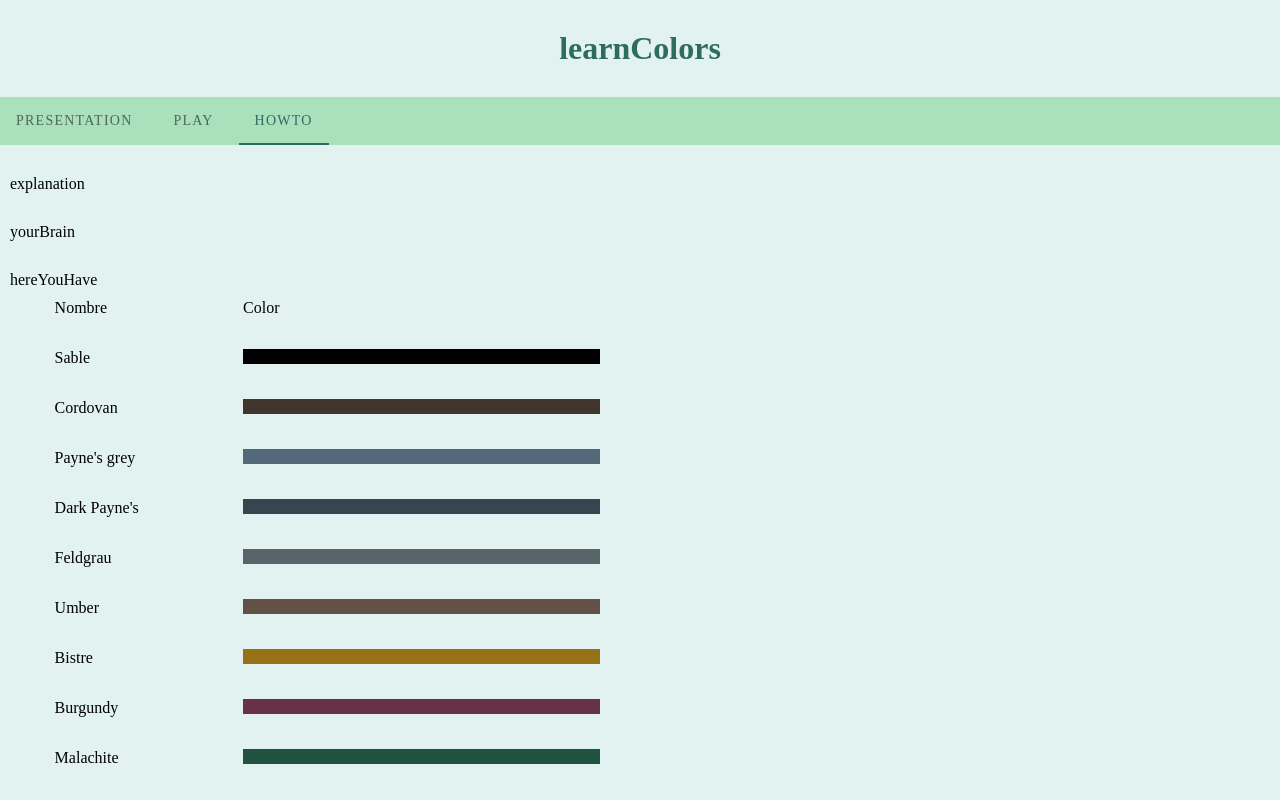
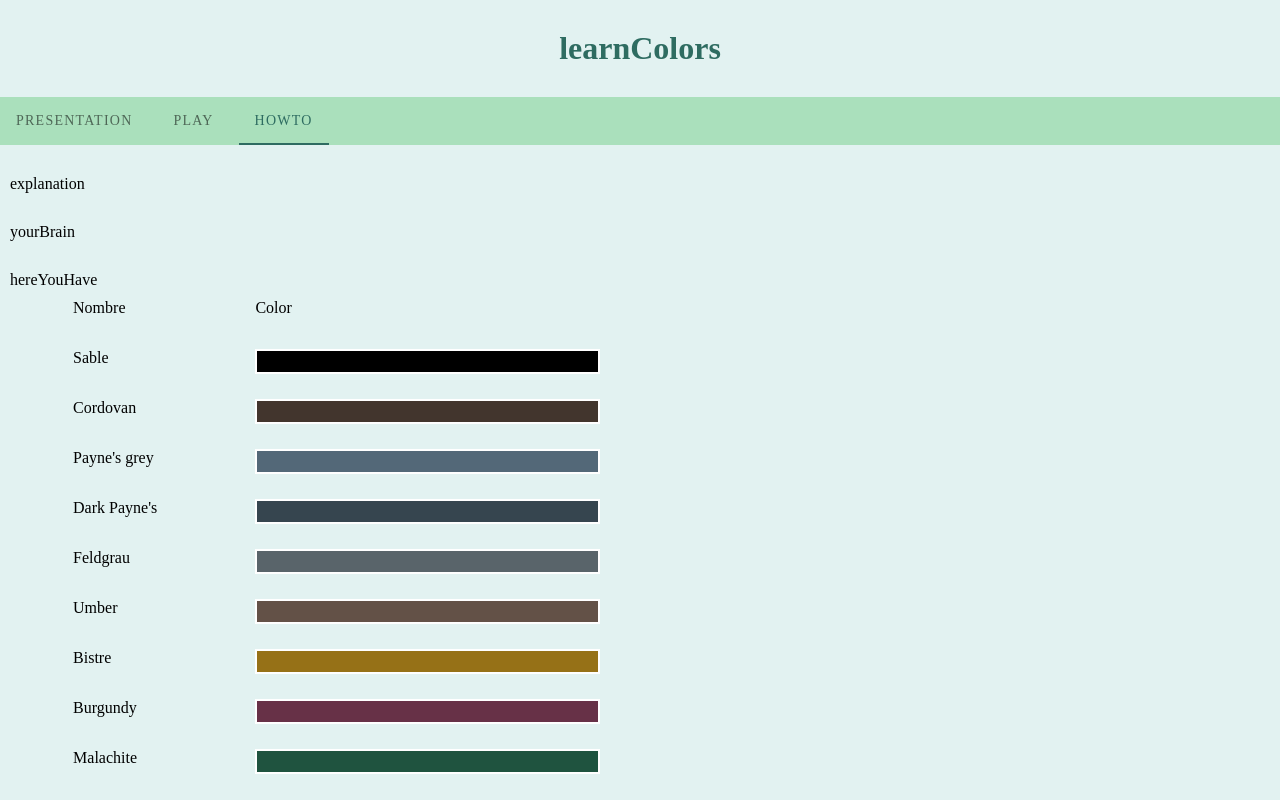
Before and after one commit to alexvkcr/colors, a Vue app: page /howto in a window 1280 px wide. Built offline with nearby package versions, Linux system fonts and the light colour scheme.

Commit message:
feat: better display of colors

```diff
--- a/src/components/ColorList.vue
+++ b/src/components/ColorList.vue
@@ -25,6 +25,7 @@ export default {
 #ColorList{
     width: 80%;
     margin-top: 10px;
+    padding-left: 20px;
     display: grid;
     grid-template-columns: 1fr 4fr 8fr;
     grid-auto-rows: 40px;
@@ -38,9 +39,9 @@ export default {
     grid-area: "row";
 }
 .colorDisplay{
-    height: 15px;
+    height: 25px;
     width: 100%;
-    background-color: black;
+    border: 2px solid white;
 }
   @media screen and (min-width: 600px) {
     #ColorList{
```
